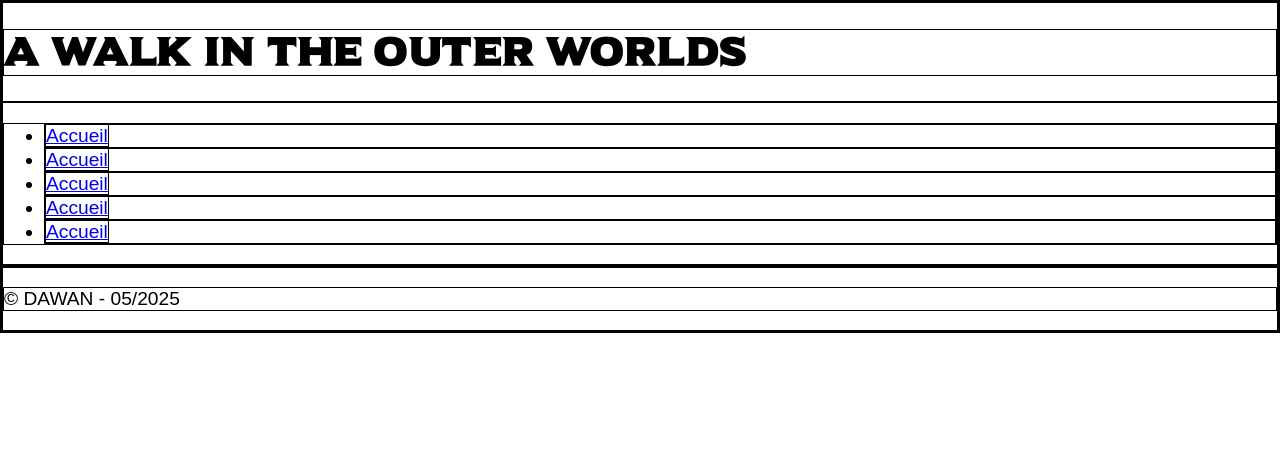
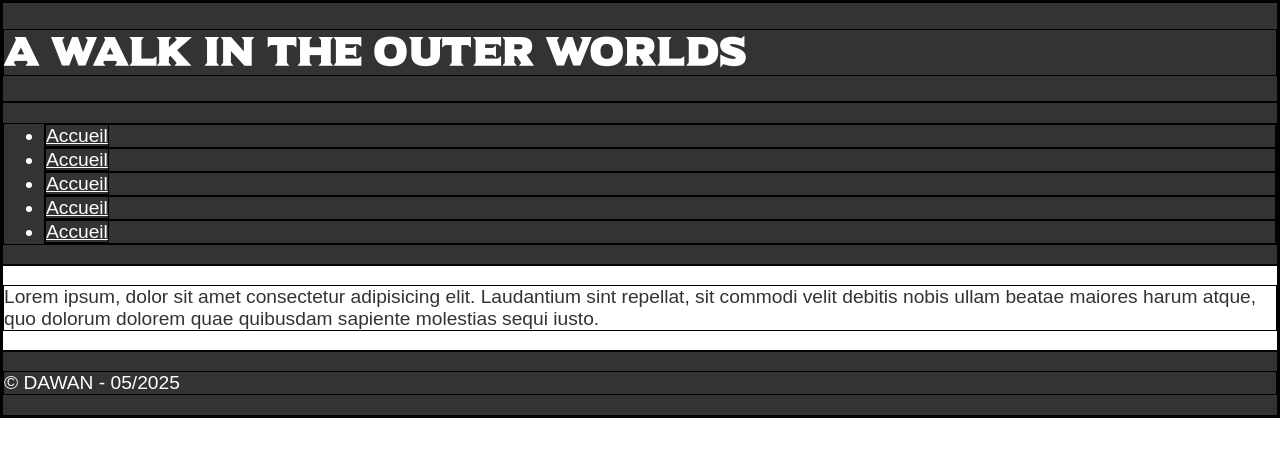
Before and after one commit to nicoduflot/2025-05-12-bs-tw, a plain HTML site: page index.html in a window 1280 px wide. Drawn offline with Linux system fonts and the light colour scheme.

Commit message:
les variables du root pour les couleurs fond et caractères

```diff
--- a/css/tos-style.css
+++ b/css/tos-style.css
@@ -16,6 +16,11 @@ ATTENTION ! Si vous importer des fichiers CSS dans un fichier CSS, cela doit êt
     --default-font-size: 1.2rem; /* 16 x 1.2 = 19.4px */
     font-size: var(--default-font-size);
     --heading-font-family: 'UniversalSerif';
+    --header-title-color: white;
+    --header-bg-color: #333333;
+    --main-nav-bg-color: var(--header-bg-color);
+    --footer-bg-color: var(--header-bg-color);
+    --main-site-color: #333333;
 }
 
 /* On va déclarer des comportements CSS pour TOUS LES ÉLÉMENTS de la page */
@@ -29,6 +34,10 @@ h1, h2, h3, h4{
     letter-spacing: 0.1rem;
 }
 
+h1{
+    color: var(--header-title-color);
+}
+
 /* ----------- déclaration de classes CSS particulières ----------- */
 
 
@@ -37,4 +46,18 @@ h1, h2, h3, h4{
 /* On règle le cas de la marge extérieure du body */
 body{
     margin: 0;
+    color: var(--main-site-color);
 }
+
+body > header,
+body > nav,
+body > footer{
+    background-color: var(--header-bg-color);
+    color: var(--header-title-color);
+}
+
+body > header a,
+body > nav a,
+body > footer a{
+    color: var(--header-title-color);
+}
--- a/index.html
+++ b/index.html
@@ -20,7 +20,9 @@
         </ul>
     </nav>
     <main>
-
+        <p>
+            Lorem ipsum, dolor sit amet consectetur adipisicing elit. Laudantium sint repellat, sit commodi velit debitis nobis ullam beatae maiores harum atque, quo dolorum dolorem quae quibusdam sapiente molestias sequi iusto.
+        </p>
     </main>
     <footer>
         <p>
```
